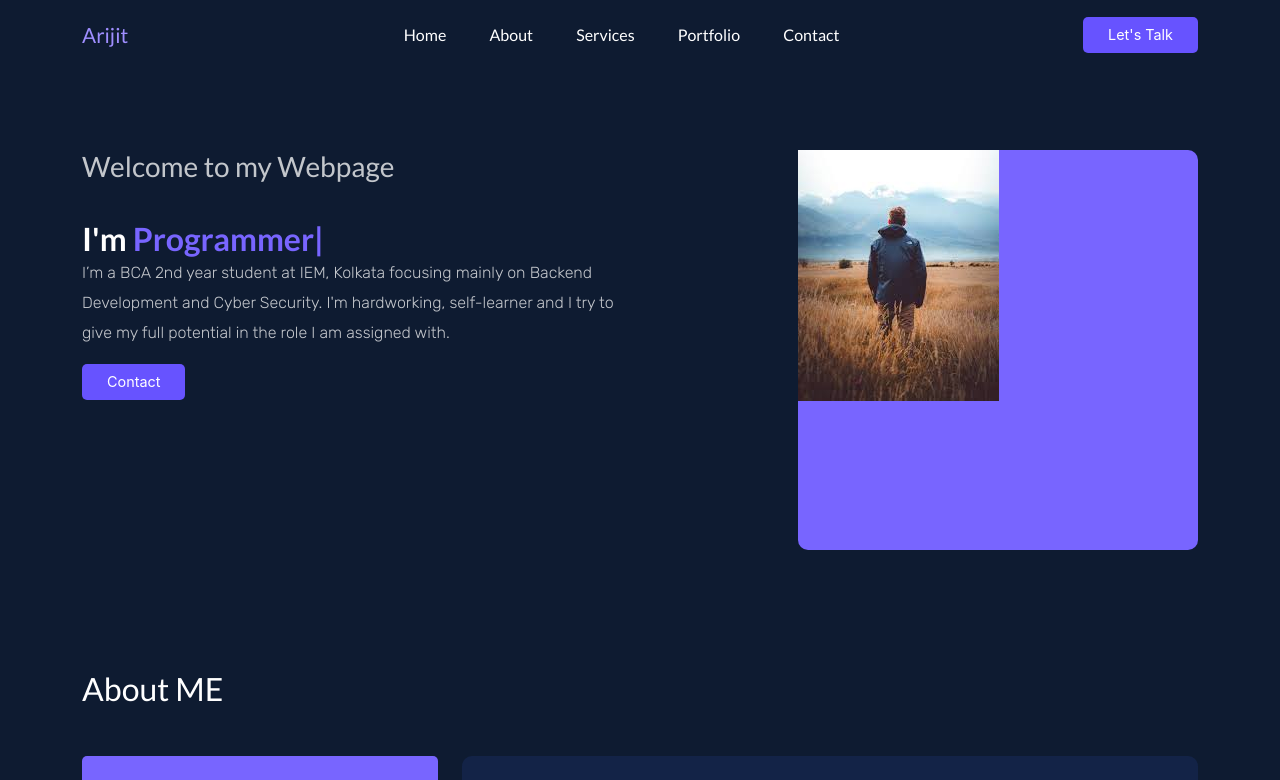
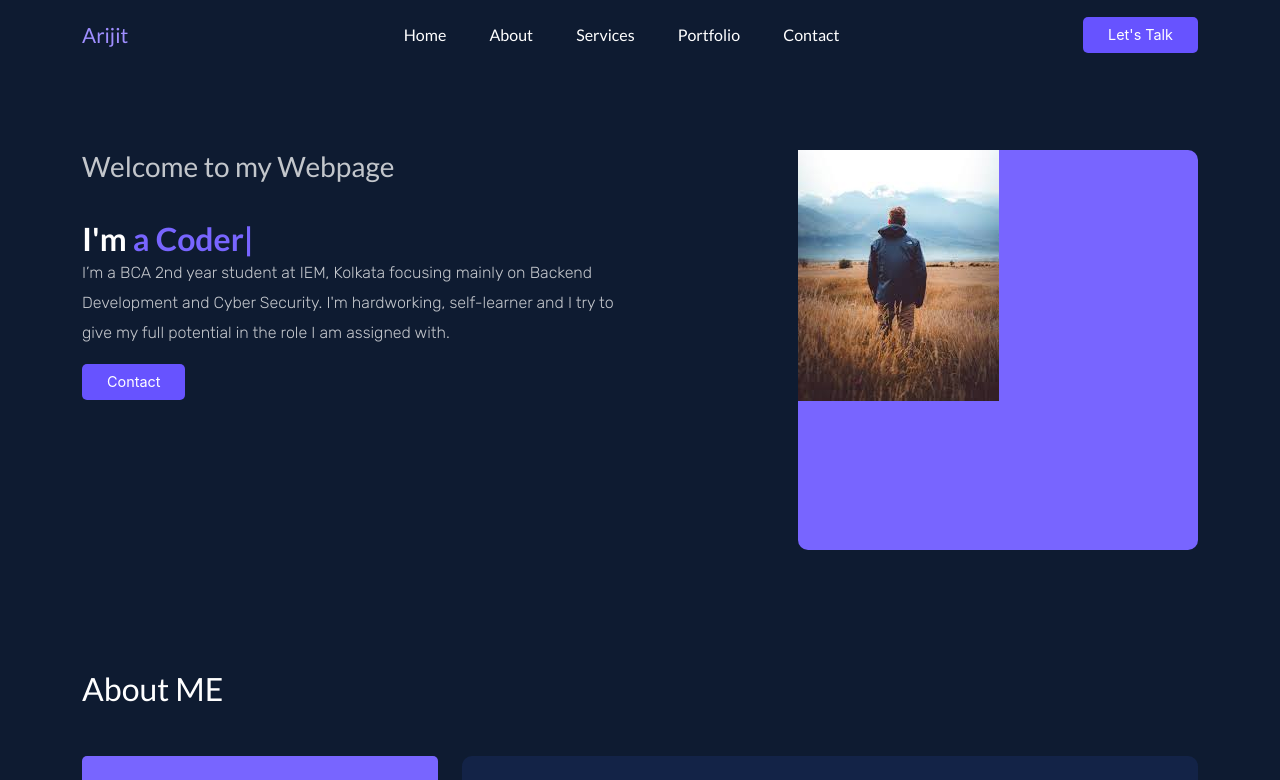
Before and after one commit to arijit2002/port_React, a React (Create React App) app: page / in a window 1280 px wide. Shown: the top 780 px of the page. Built offline with nearby package versions, Linux system fonts and the light colour scheme.

Commit message:
Update HeroSection.jsx

```diff
--- a/src/components/hero-section/HeroSection.jsx
+++ b/src/components/hero-section/HeroSection.jsx
@@ -13,7 +13,7 @@ function HeroSection() {
             showCursor:true,
             strings:[
                 'Arijit Das',
-                'Programmer',
+                'a Coder',
                 'a Backend Web Developer',
                 'a Cyber Security Enthusiast',
             ]
```
